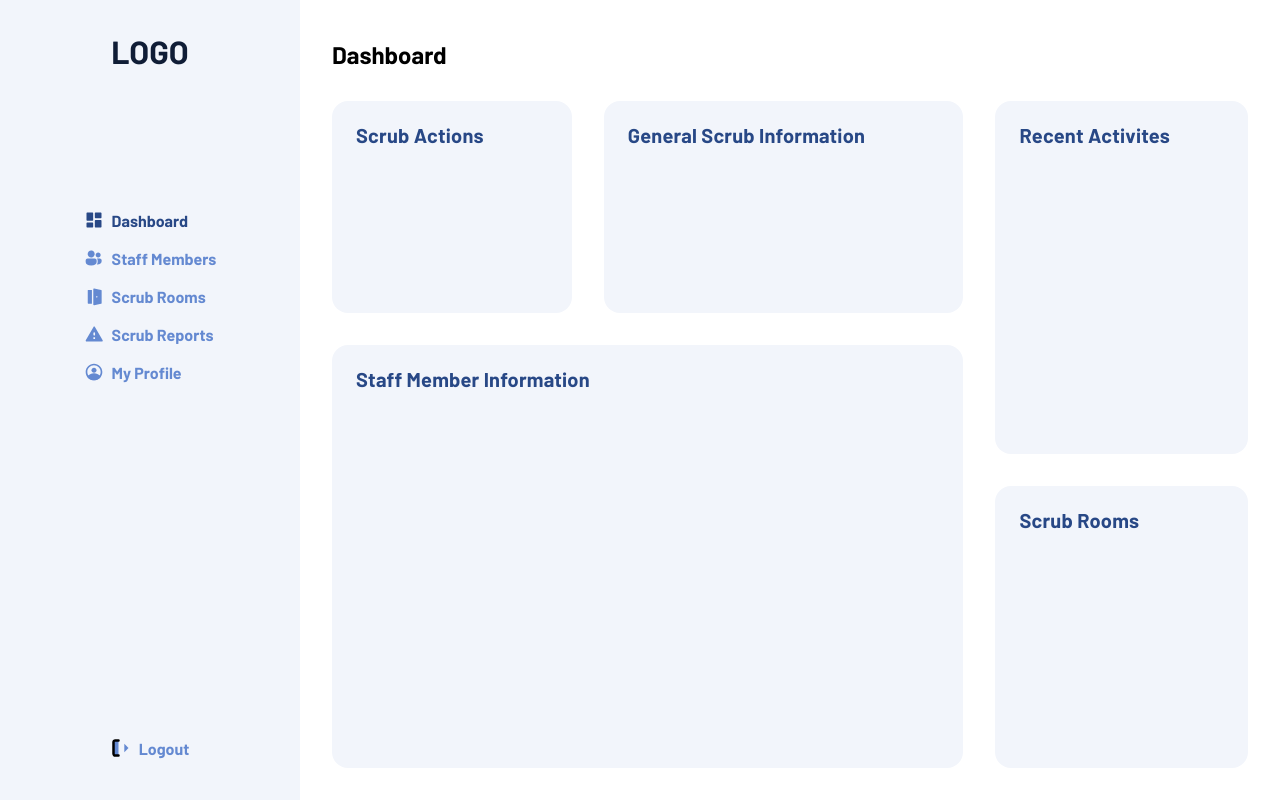
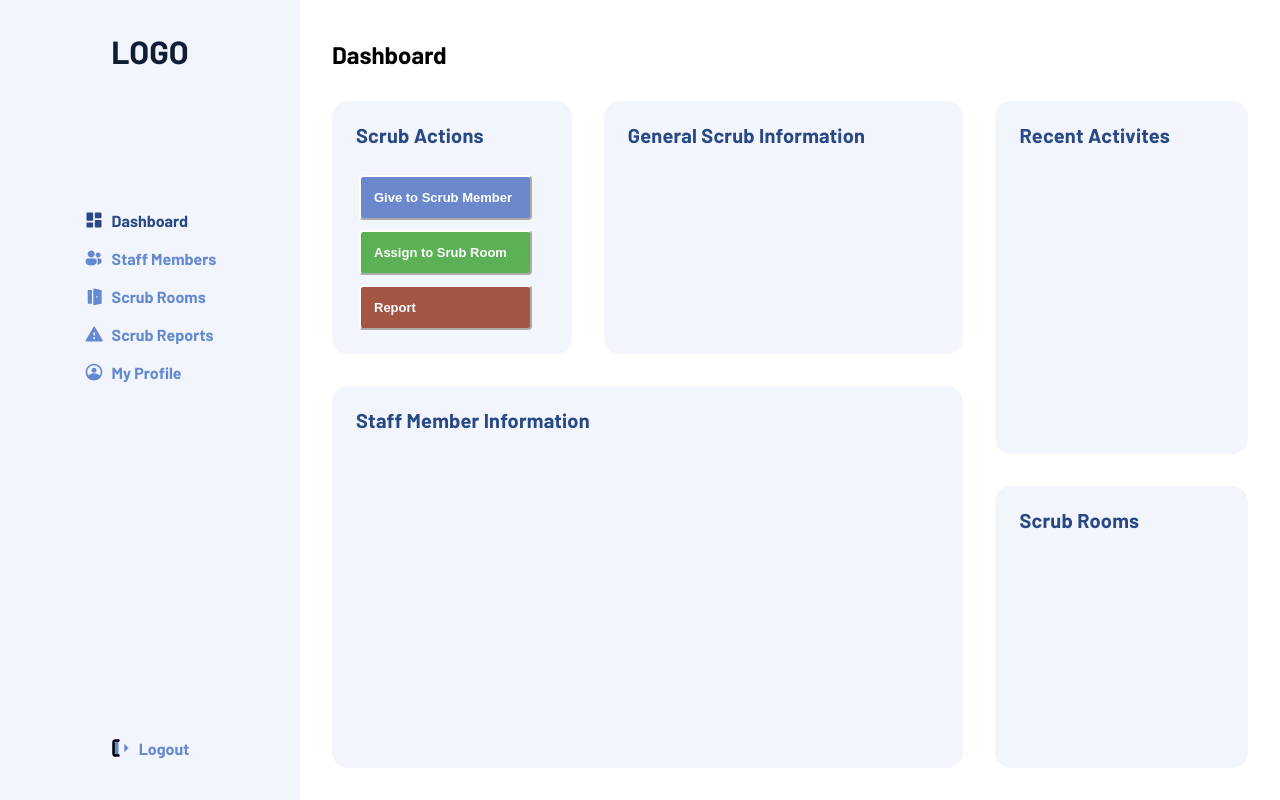
Before and after one commit to 1910653094/scrubs-project, a React (Create React App) app in the folder client/: page /h/dashboard in a window 1280 px wide. Built offline with nearby package versions, Linux system fonts and the light colour scheme.

Commit message:
deine mudda

```diff
--- a/client/src/components/DashboardComponents/BodyBlackoutStyle.js
+++ b/client/src/components/DashboardComponents/BodyBlackoutStyle.js
@@ -1,5 +1,5 @@
 import React from 'react';
-import '../../css/body-blackout-style.css';
+import './body-blackout-style.scss';
 
 const BodyBlackoutStyle = ({ modalGiveScrubChange }) => {
     return (
--- a/client/src/components/DashboardComponents/Modal.js
+++ b/client/src/components/DashboardComponents/Modal.js
@@ -1,5 +1,5 @@
 import React from 'react';
-import '../../css/modal.css';
+import './modal.scss';
 
 
 const Modal = ({modalGiveScrubChange })=>{
--- a/client/src/components/DashboardComponents/ScrubActions.js
+++ b/client/src/components/DashboardComponents/ScrubActions.js
@@ -1,10 +1,10 @@
 
 import React ,{useState}from 'react';
 import Modal from './Modal';
-import BodyBlackoutStyle from './BodyBlackoutStyle'
+import BodyBlackoutStyle from './BodyBlackoutStyle';
+import ScrubsToRoom from '../ScrubsToRoom/ScrubsToRoom';
+import './ScrubActions.scss';
 
-import '../../css/ScrubActions.css';
-import ScrubsToRoom from '../ScrubsToRoom/ScrubsToRoom';
 
 function  ScrubActions () {
     let [modalGiveScrub, modalGiveScrubChange] = useState(false);
@@ -18,7 +18,6 @@ function  ScrubActions () {
     };
         return (
             <div className="scrub-actions">
-                <h4>Scrub Actions</h4>
                 <div className="scrub-actions-div">
                     <button id="s-c-blue" className="scrub-actions-box" onClick={() => onGSModal(true)}>
                         Give to Scrub Member
--- a/client/src/css/ScrubActions.css
+++ b/client/src/components/DashboardComponents/ScrubActions.scss
@@ -1,5 +1,6 @@
+
+
 .scrub-actions {
-  padding: 20px;
   margin-top: 0px;
   width: 100%;
   float: left;
--- a/client/src/components/ScrubsToRoom/ScrubsToRoom.js
+++ b/client/src/components/ScrubsToRoom/ScrubsToRoom.js
@@ -8,7 +8,7 @@ import DialogTitle from '@mui/material/DialogTitle';
 import Box from '@mui/material/Box';
 import MenuItem from '@mui/material/MenuItem';
 import Divider from '@mui/material/Divider';
-import '../../css/ScrubActions.css';
+import '../DashboardComponents/ScrubActions.scss';
 
 
 
@@ -127,9 +127,6 @@ function ScrubsToRoom() {
 
     return (
         <div>
-            {/*<button  id="s-c-green" className="scrub-actions-box" onClick={handleClickOpen}>
-                Assign to Scrub Room
-    </button>*/}
                 <button onClick={handleClickOpen} id="s-c-green" className="scrub-actions-box">Assign to Srub Room</button>
                 <Dialog open={open} onClose={handleClose}>
                     <DialogTitle>Assign Scrubs to a Room</DialogTitle>
--- a/client/src/pages/Housekeeping/HSDashboard/HSDashboard.jsx
+++ b/client/src/pages/Housekeeping/HSDashboard/HSDashboard.jsx
@@ -1,6 +1,7 @@
 import React from 'react';
 import { PageWrapper, Card } from '../../../layouts';
 import './HSDashboard.scss';
+import ScrubActions from '../../../components/DashboardComponents/ScrubActions';
 
 const HSDashboard = () => {
 	return (
@@ -10,7 +11,9 @@ const HSDashboard = () => {
 				<div className='col five'>
 					<div className='row one'>
 						<div className='col two'>
-							<Card title='Scrub Actions' />
+							<Card title='Scrub Actions'>
+								<ScrubActions />
+							</Card>
 						</div>
 						<div className='col three'>
 							<Card title='General Scrub Information' />
```
Also changed, not shown: client/src/components/DashboardComponents/body-blackout-style.scss (renamed from client/src/css/body-blackout-style.css), client/src/components/DashboardComponents/modal.scss (renamed from client/src/css/modal.css).
